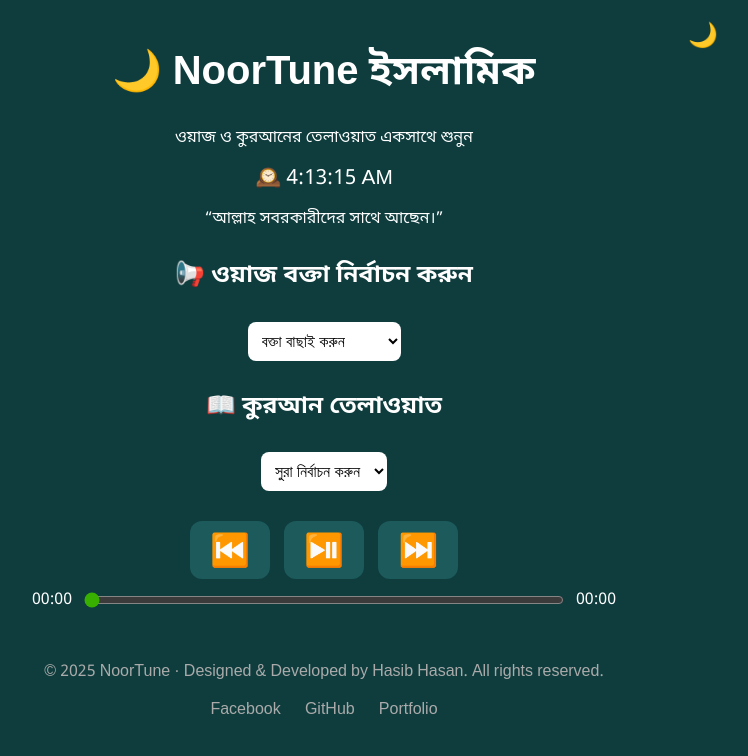
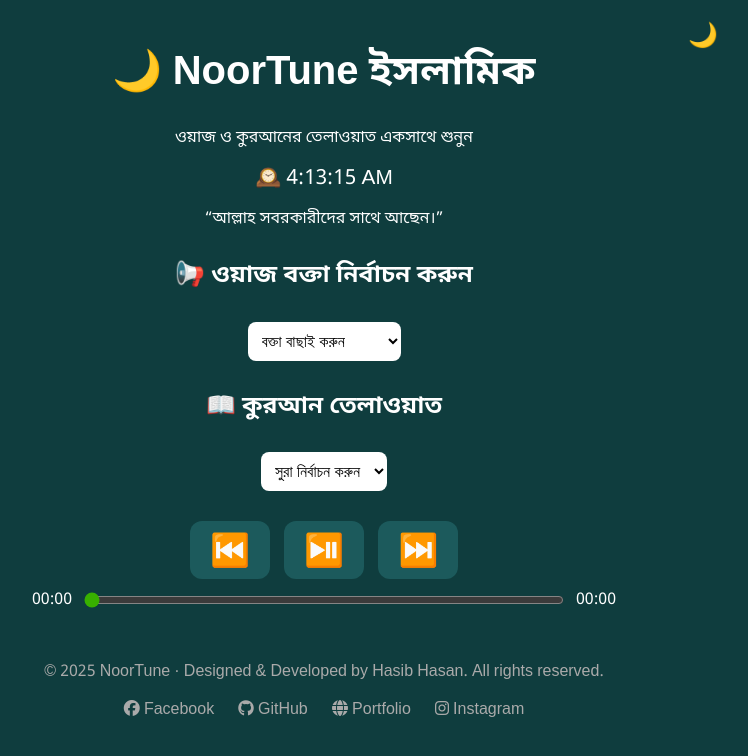
Before and after one commit to HasibCoderLab/NoorTune, a plain HTML site: page index.html in a window 1280 px wide. Shown: the whole page, without its empty margins (316-1064 px from the left). Drawn offline with Linux system fonts and the light colour scheme.

Commit message:
add-code-for-icon

```diff
--- a/index.html
+++ b/index.html
@@ -66,11 +66,20 @@
     <footer>
       <p>© 2025 NoorTune · Designed & Developed by Hasib Hasan. All rights reserved.</p>
     </p>
-      <div class="social-links">
-        <a href="https://facebook.com/yourprofile" target="_blank">Facebook</a>
-        <a href="https://github.com/HasibCoderLab" target="_blank">GitHub</a>
-        <a href="https://yourportfolio.com" target="_blank">Portfolio</a>
-      </div>
+    <div class="social-links">
+      <a href="https://facebook.com/yourprofile" target="_blank">
+        <i class="fab fa-facebook"></i> Facebook
+      </a>
+      <a href="https://github.com/HasibCoderLab" target="_blank">
+        <i class="fab fa-github"></i> GitHub
+      </a>
+      <a href="https://yourportfolio.com" target="_blank">
+        <i class="fas fa-globe"></i> Portfolio
+      </a>
+      <a href="https://instagram.com/yourprofile" target="_blank">
+        <i class="fab fa-instagram"></i> Instagram
+      </a>
+    </div>
     </footer>
 
     <audio id="audioPlayer" hidden></audio>
```
